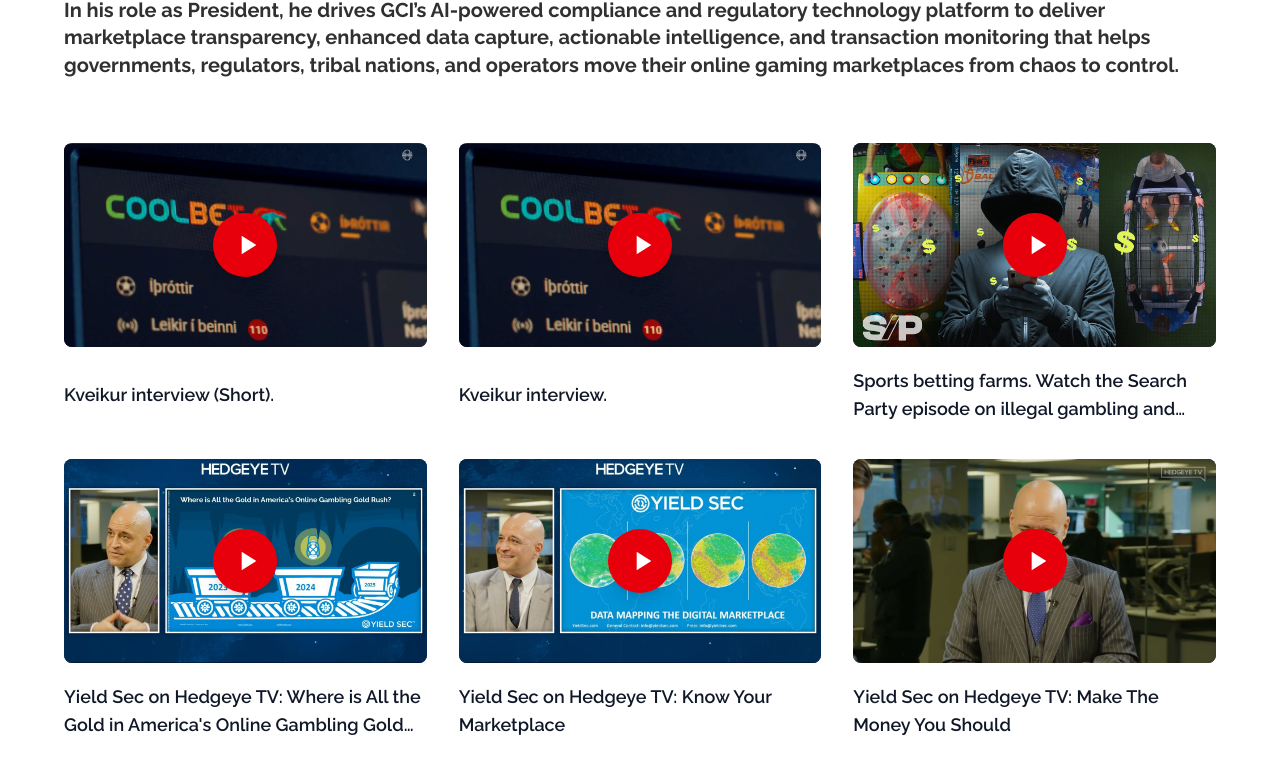
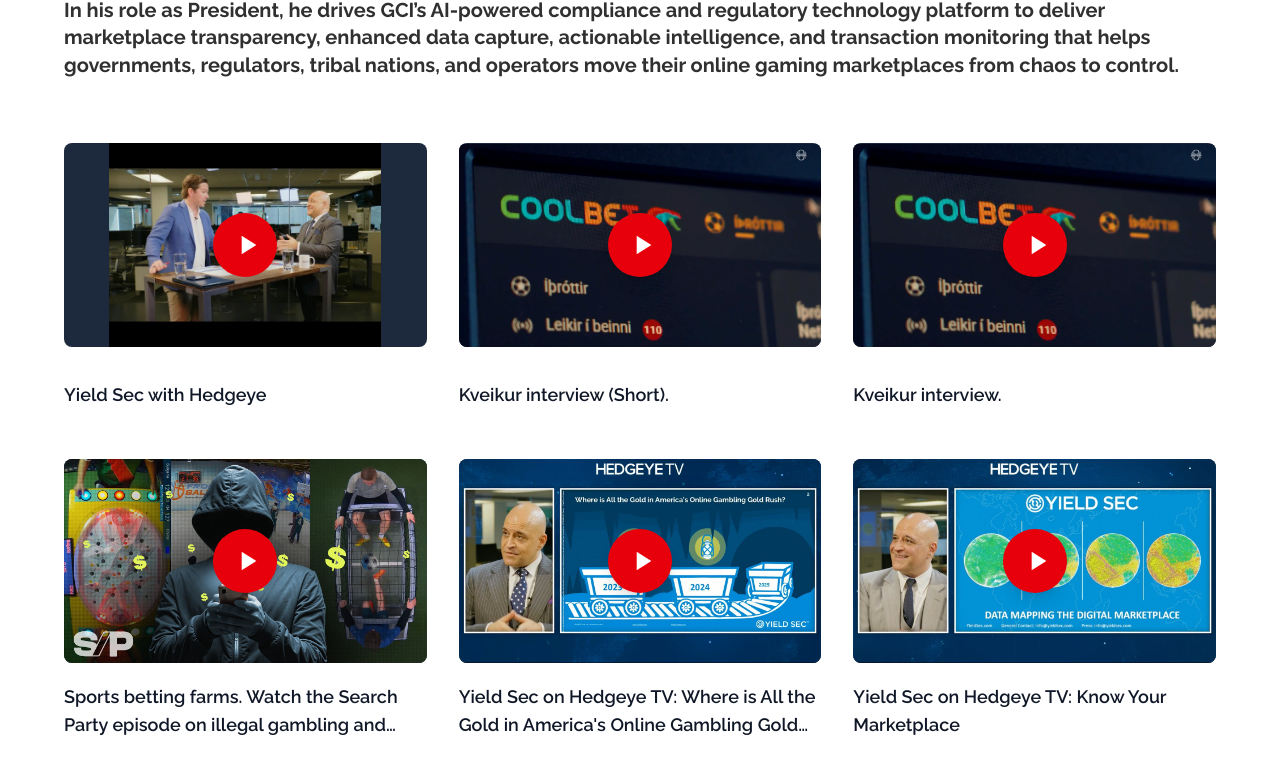
Before and after one commit to grahlie/ismailvali, a Next.js app: page / in a window 1280 px wide. Shown: the part 1468-2241 px from the top of the page. Built offline with nearby package versions, Linux system fonts and the light colour scheme.

Commit message:
added youtube

```diff
--- a/src/app/page.tsx
+++ b/src/app/page.tsx
@@ -43,7 +43,7 @@ export default function Home() {
         <div className="hidden lg:grid lg:grid-cols-2 lg:min-h-screen">
           <div className="flex flex-col justify-center px-24 py-12 space-y-8 pt-12">
             <h1 className="h1 leading-tight">
-              Ismail Vali is the President of CGI and the inventor, founder and former CEO of Yield Sec™, a leading technical intelligence platform for online marketplaces.
+              Ismail Vali is the President of GCI and the inventor, founder and former CEO of Yield Sec™, a leading technical intelligence platform for online marketplaces.
             </h1>
             <div className="flex gap-4">
               <Button size="lg" className="button-text" asChild>
--- a/src/components/sections/AboutSection.tsx
+++ b/src/components/sections/AboutSection.tsx
@@ -28,7 +28,10 @@ export function AboutSection() {
             </div>
 
             <div className="grid grid-cols-1 md:grid-cols-2 lg:grid-cols-3 gap-8">
-              {media.map((item) => (
+              {media
+              .slice()
+              .sort((a, b) => b.id - a.id)
+              .map((item) => (
                 <div key={item.id} className="flex flex-col">
                   <div className="aspect-video rounded-lg overflow-hidden bg-slate-800 relative">
                     {item.type === "image" && item.filename && (
@@ -85,7 +88,10 @@ export function AboutSection() {
             <div className="space-y-8">
               <h3 className="h3 text-center">In the News</h3>
               <div className="grid grid-cols-1 md:grid-cols-2 lg:grid-cols-3 gap-6">
-                {press.map((item) => (
+                {press
+                  .slice()
+                  .sort((a, b) => b.id - a.id)
+                  .map((item) => (
                   <a
                     key={item.id}
                     href={item.url}
--- a/src/components/sections/CgiSection.tsx
+++ b/src/components/sections/CgiSection.tsx
@@ -8,7 +8,7 @@ export function CgiSection() {
     <FadeInSection>
       <section className="py-24">
         <div className="w-full px-6">
-          <h2 className="section-title mb-8">CGI</h2>
+          <h2 className="section-title mb-8">GCI</h2>
           <div className="max-w-6xl mx-auto space-y-16">
             <p className="h3 leading-snug">
             GCI is the proven leader in regulatory gaming compliance technology and consultancy, providing a single-source, AI-powered platform for player protection, advertising and media content monitoring, black-market mitigation, automated data capture, revenue auditing, and operator compliance reporting.
--- a/src/data/media.ts
+++ b/src/data/media.ts
@@ -2,46 +2,11 @@ import { MediaItem } from "@/types/media";
 
 export const media: MediaItem[] = [
     {
-    id: 8,
+        id: 1,
         type: "video",
-    youtubeId: "IZOrlwGjEjs",
-    title: "Kveikur interview (Short).",
-    thumbnail: "/masonry/kveikur_thumbnail.png"
-  },
-  {
-    id: 8,
-    type: "video",
-    youtubeId: "4xEt72cwLrE",
-    title: "Kveikur interview.",
-    thumbnail: "/masonry/kveikur_thumbnail.png"
-  },
-  {
-    id: 7,
-    type: "video",
-    youtubeId: "_4f52yoExJE",
-    title: "Sports betting farms. Watch the Search Party episode on illegal gambling and amateur sports, featuring Yield Sec data and views from our CEO.",
-    thumbnail: "/masonry/Sports_betting_farms.jpg"
-  },
-  {
-    id: 6,
-    type: "video",
-    youtubeId: "4QeBM4rP2jY",
-    title: "Yield Sec on Hedgeye TV: Where is All the Gold in America's Online Gambling Gold Rush?",
-    thumbnail: "/masonry/Where_is_All_the_Gold.jpg"
-  },
-  {
-    id: 5,
-    type: "video",
-    youtubeId: "ikRYxeD8z_w",
-    title: "Yield Sec on Hedgeye TV: Know Your Marketplace",
-    thumbnail: "/masonry/Know_Your_Marketplace.jpg"
-  },
-  {
-    id: 4,
-    type: "video",
-    youtubeId: "fxWqMQ8fjr4",
-    title: "Yield Sec on Hedgeye TV: Make The Money You Should",
-    thumbnail: "/masonry/Make_The_Money_You_Should.jpg"
+        youtubeId: "G-abOfUgiec",
+        title: "ICE Barcelona 2025",
+        thumbnail: "/masonry/ice_barcelona.jpg",
     },
     {
         id: 2,
@@ -51,10 +16,52 @@ export const media: MediaItem[] = [
         thumbnail: "/masonry/ice_barcelona_2.jpg",
     },
     {
-    id: 1,
+        id: 3,
         type: "video",
-    youtubeId: "G-abOfUgiec",
-    title: "ICE Barcelona 2025",
-    thumbnail: "/masonry/ice_barcelona.jpg",
+        youtubeId: "fxWqMQ8fjr4",
+        title: "Yield Sec on Hedgeye TV: Make The Money You Should",
+        thumbnail: "/masonry/Make_The_Money_You_Should.jpg"
+    },
+    {
+        id: 4,
+        type: "video",
+        youtubeId: "ikRYxeD8z_w",
+        title: "Yield Sec on Hedgeye TV: Know Your Marketplace",
+        thumbnail: "/masonry/Know_Your_Marketplace.jpg"
+    },
+    {
+        id: 5,
+        type: "video",
+        youtubeId: "4QeBM4rP2jY",
+        title: "Yield Sec on Hedgeye TV: Where is All the Gold in America's Online Gambling Gold Rush?",
+        thumbnail: "/masonry/Where_is_All_the_Gold.jpg"
+    },
+    {
+        id: 6,
+        type: "video",
+        youtubeId: "_4f52yoExJE",
+        title: "Sports betting farms. Watch the Search Party episode on illegal gambling and amateur sports, featuring Yield Sec data and views from our CEO.",
+        thumbnail: "/masonry/Sports_betting_farms.jpg"
+    },
+    {
+        id: 7,
+        type: "video",
+        youtubeId: "4xEt72cwLrE",
+        title: "Kveikur interview.",
+        thumbnail: "/masonry/kveikur_thumbnail.png"
+    },
+    {
+        id: 9,
+        type: "video",
+        youtubeId: "IZOrlwGjEjs",
+        title: "Kveikur interview (Short).",
+        thumbnail: "/masonry/kveikur_thumbnail.png"
+    },
+    {
+        id: 10,
+        type: "video",
+        youtubeId: "I1RLlHe93xQ",
+        title: "Yield Sec with Hedgeye",
+        thumbnail: "/masonry/ys_hedgeye_thumbnail.jpg"
     },
 ];
--- a/src/data/press.ts
+++ b/src/data/press.ts
@@ -51,14 +51,14 @@ export const press: PressItem[] = [
   },
   {
     id: 9,
+    title: "Inside Yield Sec’s war on illegal gambling",
+    url: "https://next.io/news/features/inside-yield-secs-war-on-illegal-gambling/",
+    logo: "/press/next.png"
+  },
+  {
+    id: 10,
     title: "Yield Sec acquired by Gaming Compliance International (GCI)",
     url: "https://next.io/news/investment/yield-sec-acquired-gaming-compliance-international/",
     logo: "/press/next.png"
   },
-  {
-    id: 10,
-    title: "Inside Yield Sec’s war on illegal gambling",
-    url: "https://next.io/news/features/inside-yield-secs-war-on-illegal-gambling/",
-    logo: "/press/next.png"
-  },
 ];
```
Also changed, not shown: public/masonry/ys_hedgeye_thumbnail.jpg (added). Lines whose indentation alone changed are shown as unchanged.
